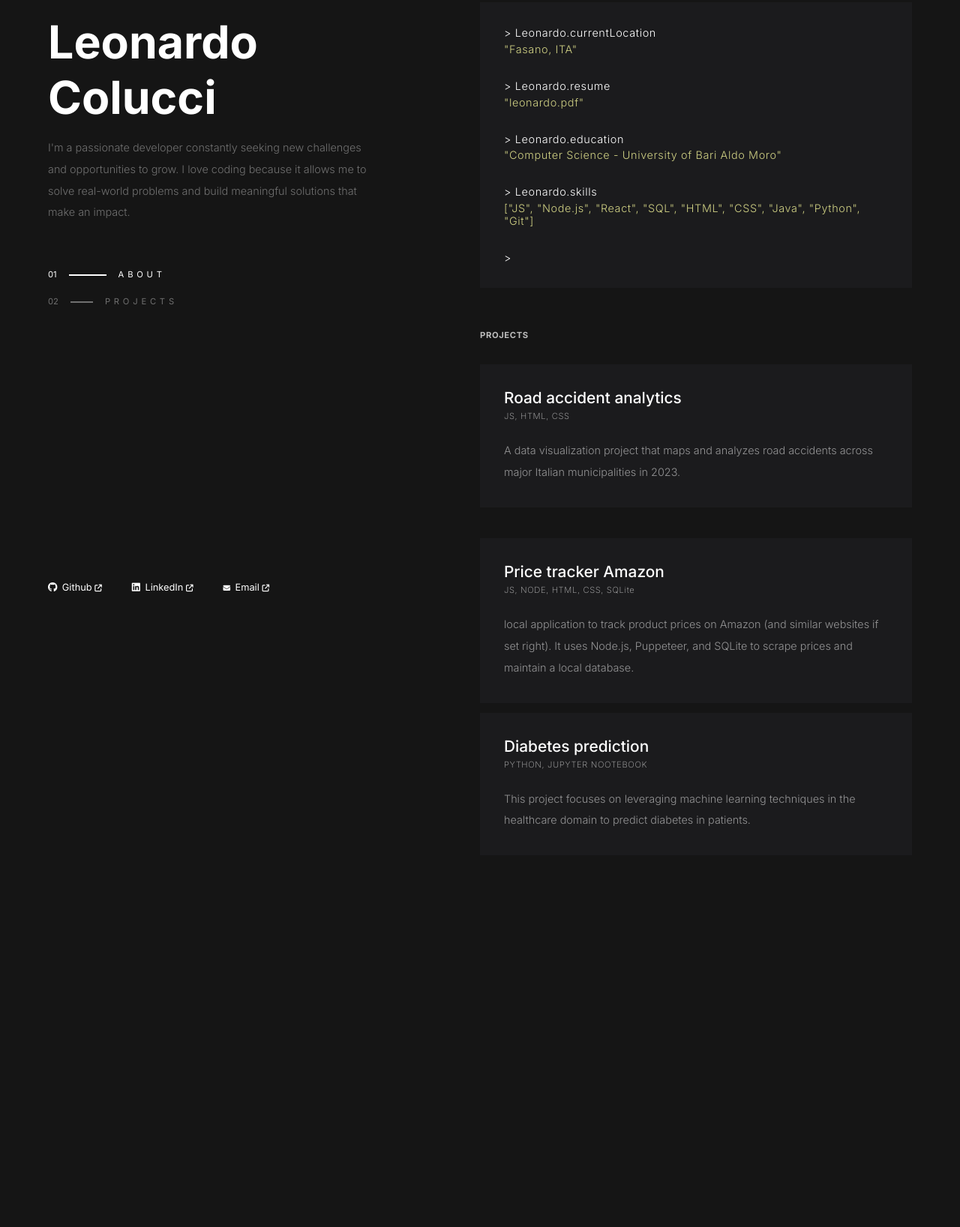
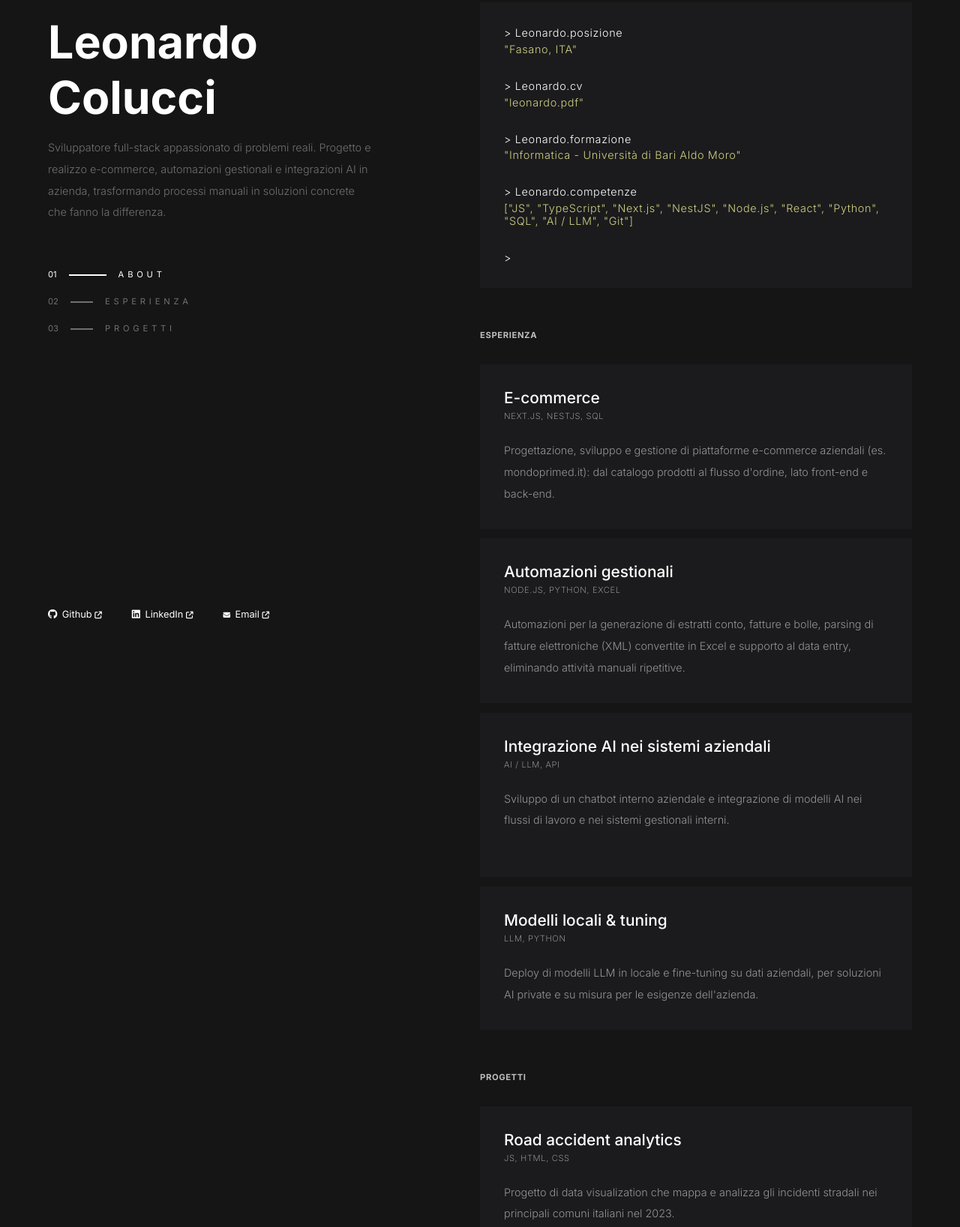
Before and after one commit to xDrokra/portfolio_site, a plain HTML site: page index.html in a window 1280 px wide. Shown: the part 61-1698 px from the top of the page at 75% size. Before the commit the page ends 1295 px from the top, so only its background shows below. Drawn offline with Linux system fonts and the light colour scheme.

Commit message:
Aggiunge esperienza lavorativa (e-commerce, automazioni, AI) e aggiorna CV
- Nuova sezione Esperienza nel portfolio + skill e bio aggiornate (Next.js, NestJS, AI/LLM)
- Sito tradotto in italiano
- CV rigenerato con il ruolo in azienda e le nuove competenze

Co-Authored-By: Claude Opus 4.8 <noreply@anthropic.com>

```diff
--- a/index.html
+++ b/index.html
@@ -1,5 +1,5 @@
 <!DOCTYPE html>
-<html lang="en">
+<html lang="it">
   <head>
     <meta charset="UTF-8" />
     <meta name="viewport" content="width=device-width, initial-scale=1.0" />
@@ -32,10 +32,10 @@
       <section class="left-side">
         <h1>Leonardo Colucci</h1>
         <p>
-          I'm a passionate developer constantly seeking new challenges and
-          opportunities to grow. I love coding because it allows me to solve
-          real-world problems and build meaningful solutions that make an
-          impact.
+          Sviluppatore full-stack appassionato di problemi reali. Progetto e
+          realizzo e-commerce, automazioni gestionali e integrazioni AI in
+          azienda, trasformando processi manuali in soluzioni concrete che
+          fanno la differenza.
         </p>
         <nav>
           <div class="nav-info active">
@@ -44,9 +44,15 @@
             >
           </div>
           <div class="nav-info">
+            <a href="#Experience" class="btn"
+              ><span class="number">02</span
+              ><span class="line"></span>Esperienza</a
+            >
+          </div>
+          <div class="nav-info">
             <a href="#Projects" class="btn"
-              ><span class="number">02</span
-              ><span class="line"></span>Projects</a
+              ><span class="number">03</span
+              ><span class="line"></span>Progetti</a
             >
           </div>
         </nav>
@@ -74,25 +80,20 @@
       <!-- Right side content -->
       <section class="right-side">
         <div class="about" id="About">
-          <div class="input-statment">> Leonardo.currentLocation</div>
+          <div class="input-statment">> Leonardo.posizione</div>
           <div class="return-statment">"Fasano, ITA"</div>
 
-          <div class="input-statment">> Leonardo.resume</div>
+          <div class="input-statment">> Leonardo.cv</div>
           <div class="return-statment"><a href="./leonardo_colucci_cv.pdf" download="leonardo_colucci_cv">"leonardo.pdf"</a></div>
-<!--
-          <div class="input-statment">> Leonardo.contactInfo</div>
+
+          <div class="input-statment">> Leonardo.formazione</div>
           <div class="return-statment">
-            ["leocolgucci@gmail.com", "LinkedIn", "github"]
-          </div> -->
-
-          <div class="input-statment">> Leonardo.education</div>
-          <div class="return-statment">
-            "Computer Science - University of Bari Aldo Moro"
+            "Informatica - Università di Bari Aldo Moro"
           </div>
 
-          <div class="input-statment">> Leonardo.skills</div>
+          <div class="input-statment">> Leonardo.competenze</div>
           <div class="return-statment">
-            ["JS", "Node.js", "React", "SQL", "HTML", "CSS", "Java", "Python", "Git"]
+            ["JS", "TypeScript", "Next.js", "NestJS", "Node.js", "React", "Python", "SQL", "AI / LLM", "Git"]
           </div>
 
           <div class="input-statment">
@@ -100,7 +101,48 @@
           </div>
         </div>
 
-        <h3 id="Projects">PROJECTS</h3>
+        <h3 id="Experience" class="section-header">ESPERIENZA</h3>
+        <div class="projects">
+          <div class="project-container">
+            <h3>E-commerce</h3>
+            <span class="skills-used">NEXT.JS, NESTJS, SQL</span>
+            <p class="description">
+              Progettazione, sviluppo e gestione di piattaforme e-commerce
+              aziendali (es. mondoprimed.it): dal catalogo prodotti al flusso
+              d'ordine, lato front-end e back-end.
+            </p>
+          </div>
+
+          <div class="project-container">
+            <h3>Automazioni gestionali</h3>
+            <span class="skills-used">NODE.JS, PYTHON, EXCEL</span>
+            <p class="description">
+              Automazioni per la generazione di estratti conto, fatture e bolle,
+              parsing di fatture elettroniche (XML) convertite in Excel e
+              supporto al data entry, eliminando attività manuali ripetitive.
+            </p>
+          </div>
+
+          <div class="project-container">
+            <h3>Integrazione AI nei sistemi aziendali</h3>
+            <span class="skills-used">AI / LLM, API</span>
+            <p class="description">
+              Sviluppo di un chatbot interno aziendale e integrazione di modelli
+              AI nei flussi di lavoro e nei sistemi gestionali interni.
+            </p>
+          </div>
+
+          <div class="project-container">
+            <h3>Modelli locali & tuning</h3>
+            <span class="skills-used">LLM, PYTHON</span>
+            <p class="description">
+              Deploy di modelli LLM in locale e fine-tuning su dati aziendali,
+              per soluzioni AI private e su misura per le esigenze dell'azienda.
+            </p>
+          </div>
+        </div>
+
+        <h3 id="Projects" class="section-header">PROGETTI</h3>
         <div class="projects">
           <a
             href="https://github.com/xDrokra/Road-Accident-Analytics"
@@ -110,8 +152,8 @@
               <h3>Road accident analytics</h3>
               <span class="skills-used">JS, HTML, CSS</span>
               <p class="description">
-                A data visualization project that maps and analyzes road
-                accidents across major Italian municipalities in 2023.
+                Progetto di data visualization che mappa e analizza gli
+                incidenti stradali nei principali comuni italiani nel 2023.
               </p>
             </div>
           </a>
@@ -124,9 +166,9 @@
               <h3>Price tracker Amazon</h3>
               <span class="skills-used">JS, NODE, HTML, CSS, SQLite</span>
               <p class="description">
-                local application to track product prices on Amazon (and similar
-                websites if set right). It uses Node.js, Puppeteer, and SQLite
-                to scrape prices and maintain a local database.
+                Applicazione locale per monitorare i prezzi dei prodotti su
+                Amazon (e siti simili se configurata). Usa Node.js, Puppeteer e
+                SQLite per lo scraping dei prezzi e un database locale.
               </p>
             </div>
           </a>
@@ -137,10 +179,10 @@
           >
             <div class="project-container">
               <h3>Diabetes prediction</h3>
-              <span class="skills-used">PYTHON, JUPYTER NOOTEBOOK</span>
+              <span class="skills-used">PYTHON, JUPYTER NOTEBOOK</span>
               <p class="description">
-                This project focuses on leveraging machine learning techniques
-                in the healthcare domain to predict diabetes in patients.
+                Progetto che applica tecniche di machine learning in ambito
+                sanitario per predire il diabete nei pazienti.
               </p>
             </div>
           </a>
--- a/style.css
+++ b/style.css
@@ -161,7 +161,7 @@ nav .nav-info:hover {
 
 /* Projects */
 
-#Projects {
+.section-header {
   margin: 3.5rem 0rem 2rem 0rem;
   font-size: 0.7rem;
   letter-spacing: 0.04rem;
```
Also changed, not shown: 1 other file.
